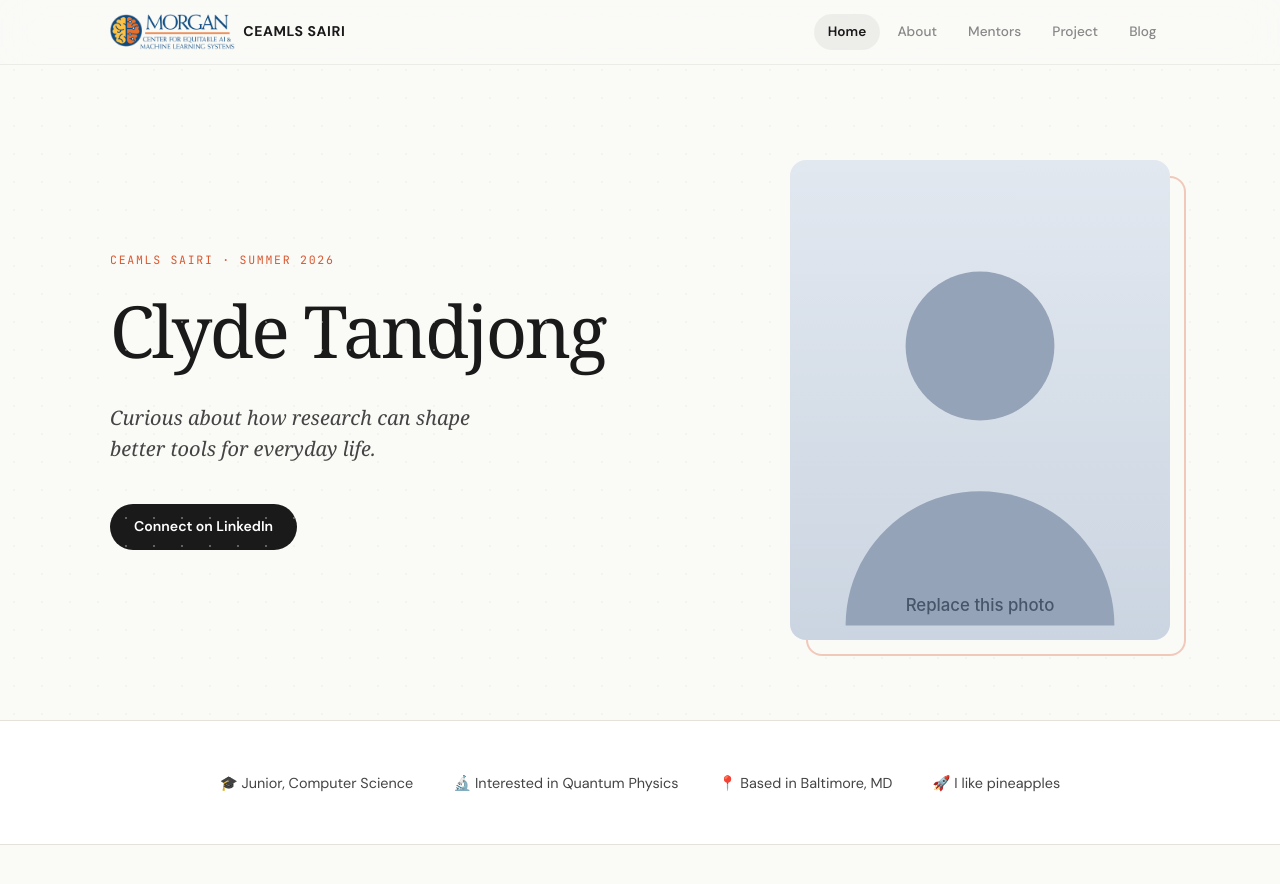
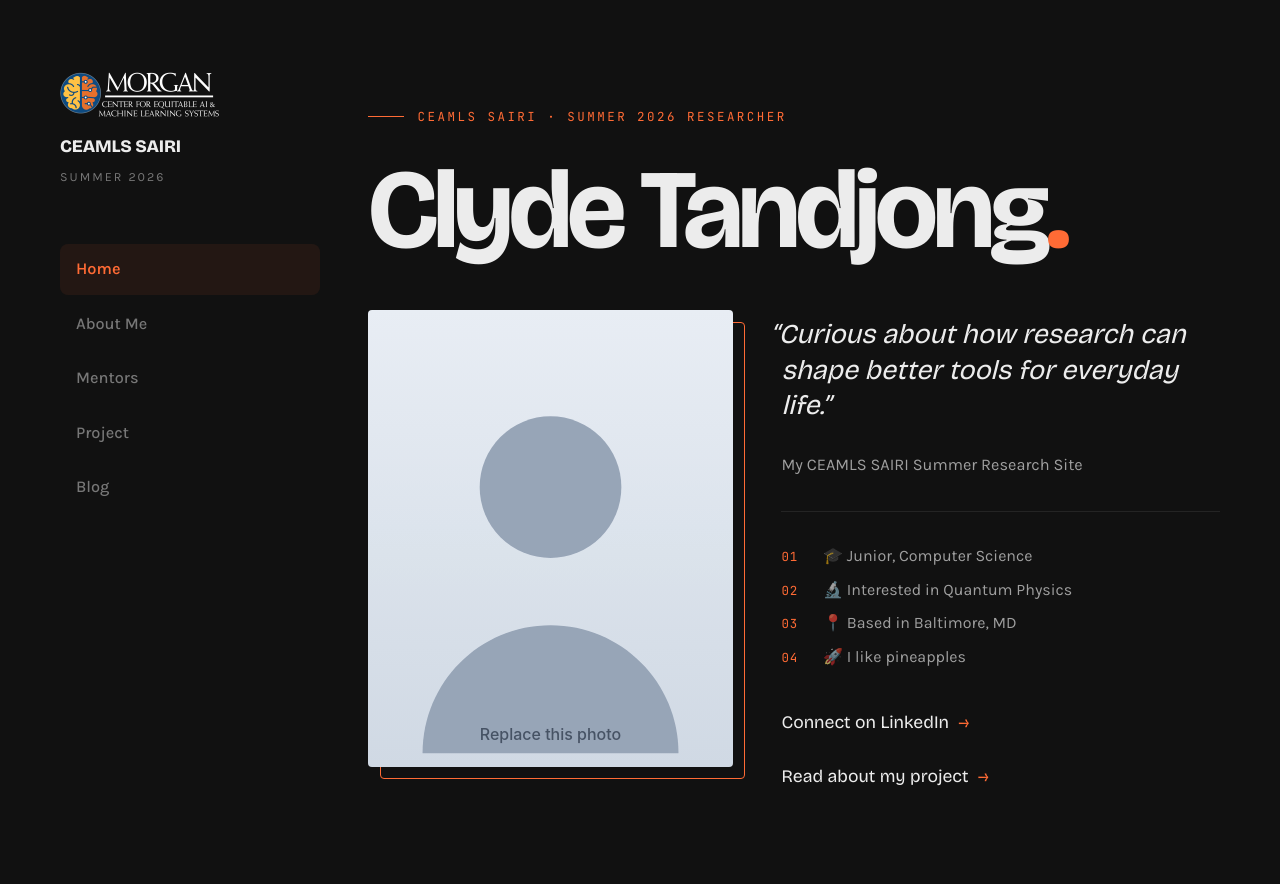
Before and after one commit to Kenzoh33/kenzoh33ceamls26.github.io, a Jekyll site: the page built from index.md, in a window 1280 px wide and 900 px high. Shown: the top 884 px of the window. Built offline with Jekyll 4.4.1, drawn with Linux system fonts in a browser that asks for light colours; some web fonts are replaced.

Commit message:
Update _config.yml

```diff
--- a/_config.yml
+++ b/_config.yml
@@ -8,7 +8,7 @@ title: Rochak Ghimire                             # <- your name
 author: Rochak Ghimire                           # <- your name (shown as post byline)
 description: My CEAMLS SAIRI Summer Research Site  # <- short site tagline
 email:                                             # <- (optional) contact email for SEO
-url: https://Kenzoh33.github.io              # <- your final site URL (canonical SEO links)
+url: https://Kenzoh33ceamls26.github.io              # <- your final site URL (canonical SEO links)
 lang: en-US
 
 # ----- Branding (program-wide; rarely changes) -----
@@ -24,7 +24,7 @@ logo_on_dark:  /assets/images/logo-on-dark.png
 # ----- Theme selection -----
 # Choose one of: minimal | premium | fresh | signal
 # See README.md for screenshots of each theme.
-theme_name: premium
+theme_name: fresh
 
 # ----- Site behavior -----
 show_downloads: false
```
